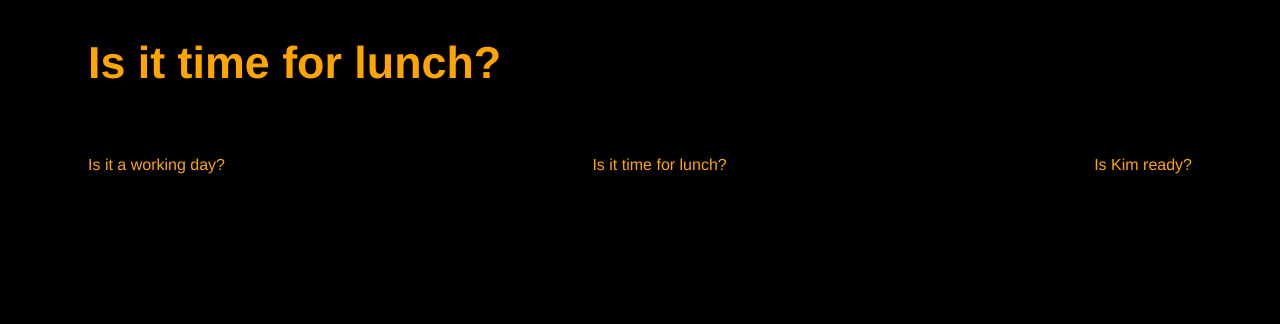
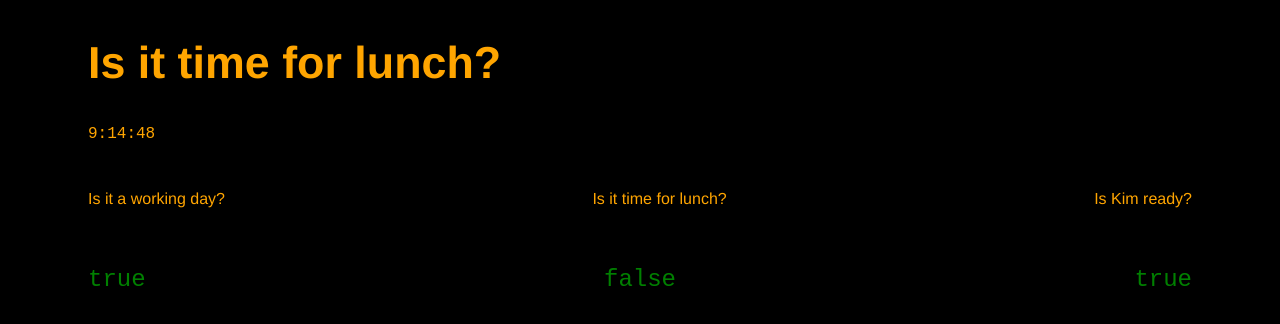
Before and after one commit to TheFatKid/lunch, a plain HTML site: page index.html in a window 1280 px wide. Drawn offline with Linux system fonts and the light colour scheme.

Commit message:
latest changes

```diff
--- a/index.html
+++ b/index.html
@@ -2,14 +2,19 @@
 <html>
   <meta charset="UTF-8">
   <meta name="viewport" content="width=device-width, initial-scale=1">
-  <link rel="stylesheet" href="lunch.css">
-
+  <link rel="stylesheet" href="./lunch.css">
+ <head>
+  <script type="text/javascript" src="lunch.js"></script>
+</head>
 <body>
   <main>
     <h2 class="big-text">
       Is it time for lunch?
     </h2>
   </main>
+  <timer>
+    <p id="currentTime"></p>
+  </timer>
   <question>
     <p>
       Is it a working day?
@@ -27,5 +32,3 @@
     <p id="kimIsReady"></p>
   </answer>
 </body>
-
-</html>
--- a/lunch.css
+++ b/lunch.css
@@ -5,6 +5,9 @@ body {
     font-family: Helvetica;
       color: orange;
       background-color: black;
+    }
+    timer {
+      font-family: 'Courier New', Courier, monospace;
     }
 
     question {
@@ -19,6 +22,8 @@ body {
       justify-content: space-between;
       min-height: 10vh;
       font-size: 1.5rem;
+      font-family: 'Courier New', Courier, monospace;
+      color: green;
     }
 
     .big-text {
--- a/lunch.js
+++ b/lunch.js
@@ -1,6 +1,6 @@
-//This will check if today is a working day
-//A working day has to be a day between Monday or Friday
-function dayOfTheWeek () {
+(function() {
+  setInterval(function(){
+  function dayOfTheWeek() {
     var d = new Date();
     var n = d.getDay()
     return n;
@@ -10,28 +10,27 @@ function workingDay(dayOfTheWeek) {
     return dayOfTheWeek >= 1 && dayOfTheWeek <= 5;
   }
 
-//Refresh the functions every 5s
-/*  setTimeout(worker, 5000);*/
+  document.getElementById("workingDay").innerHTML = (workingDay(dayOfTheWeek()));
 
-console.log(workingDay(dayOfTheWeek()));
-
-//This will check if it is time for lunch
-//Lunch is served between 11:30 to 12:30, so we first need to check if the hour is between 11 and 12
   const lunchStart = 11 * 60 + 30;
- const lunchEnd =  12 * 60 + 30;
+  const lunchEnd = 12 * 60 + 30;
   const date = new Date();
   const now = date.getHours() * 60 + date.getMinutes();
 
   function lunchTime(now) {
     return lunchStart <= now && now <= lunchEnd
   }
-console.log(lunchTime(now));
+  document.getElementById("lunchTime").innerHTML = (lunchTime(now));
 
-
-
-//This will check if Kim is ready with the food
-function kimIsReady () {
-//Kim is always ready
+  function kimIsReady() {
     return true;
   }
-console.log(kimIsReady());
+  document.getElementById("kimIsReady").innerHTML = (kimIsReady());
+
+  var today = new Date();
+  var time = today.getHours() + ":" + today.getMinutes() + ":" + today.getSeconds();
+
+  document.getElementById("currentTime").innerHTML = time;
+
+}, 1000);
+})();
```
Lines whose indentation alone changed are shown as unchanged.
